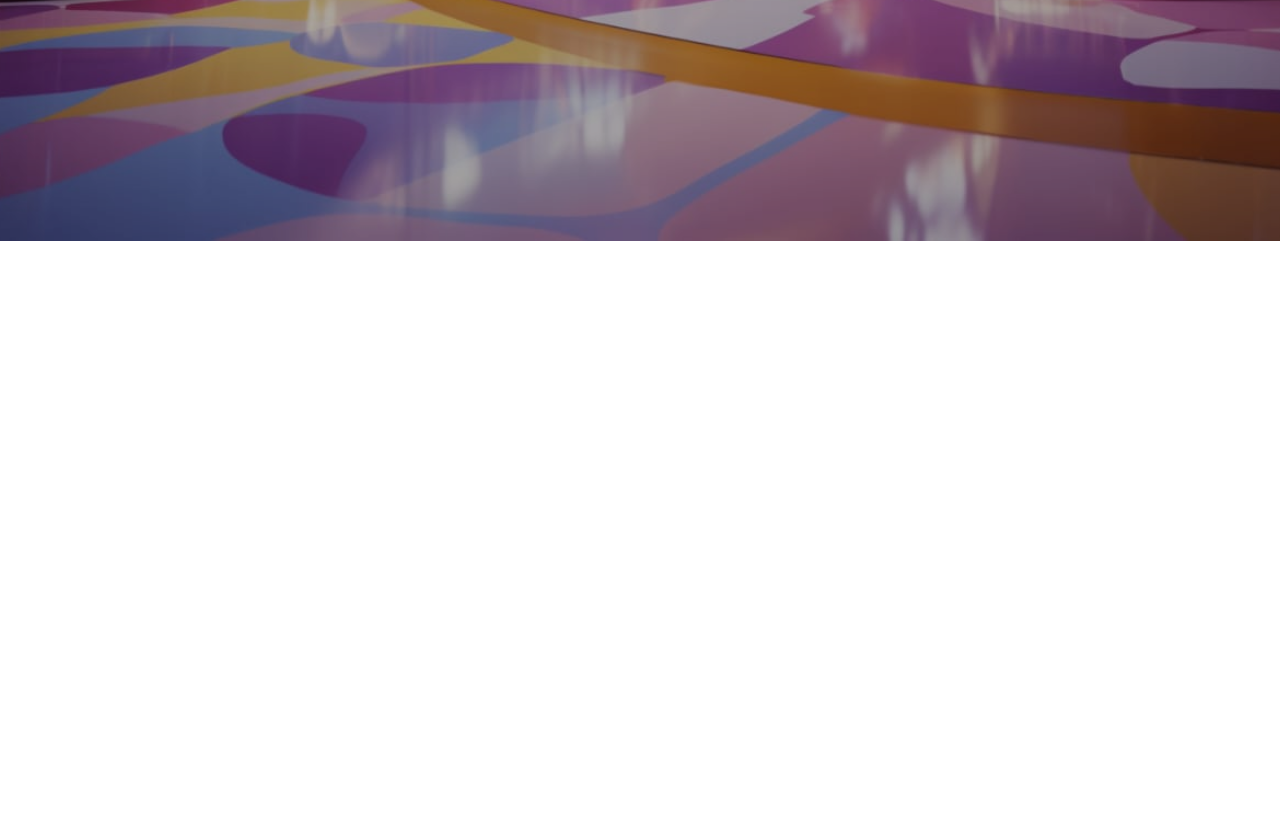
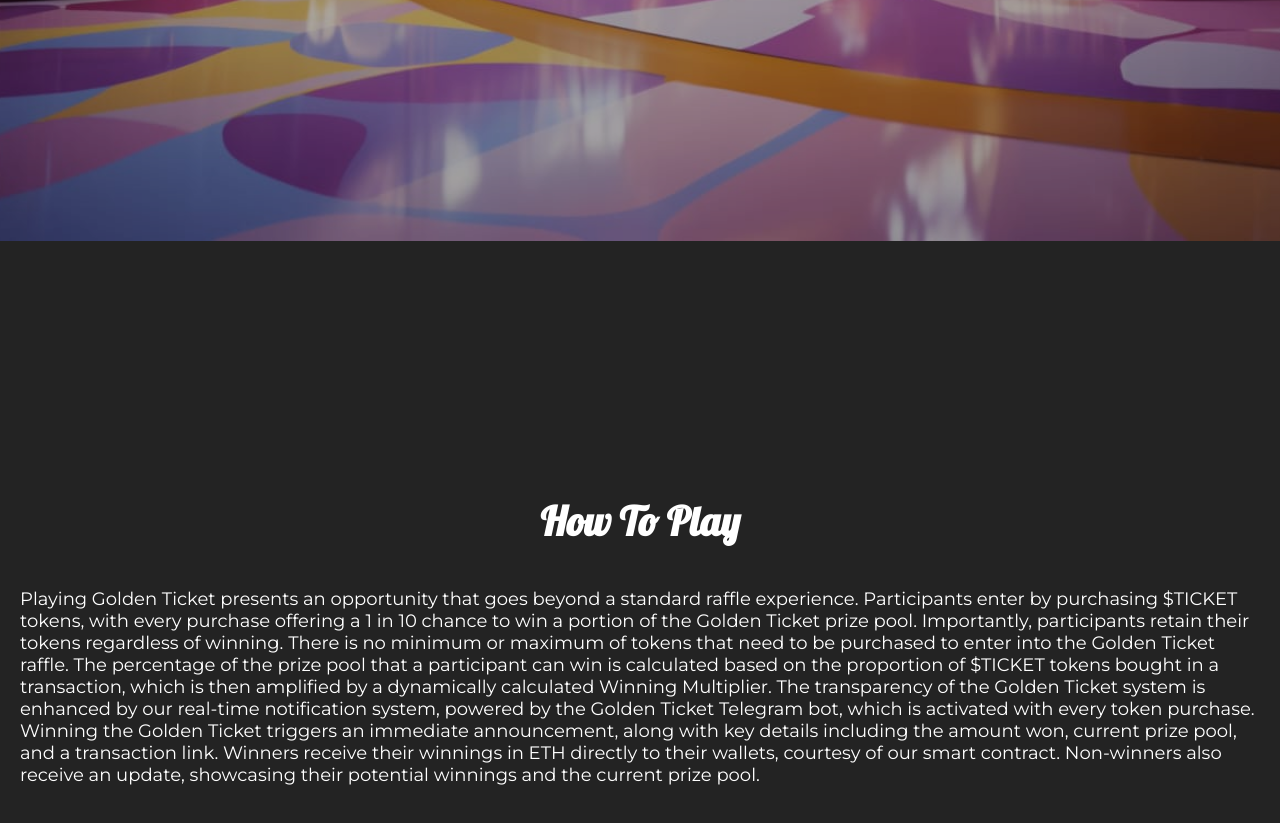
Before and after one commit to danieladebanjo55/golden-ticket, a React (Vite) app: page / in a window 1280 px wide. Shown: the part 2159-2982 px from the top of the page. Before the commit the page ends 2400 px from the top, so only its background shows below. Built offline with nearby package versions, Linux system fonts and the light colour scheme.

Commit message:
docs:how to section

```diff
--- a/src/App.jsx
+++ b/src/App.jsx
@@ -17,8 +17,8 @@
       <Hero />
       <About />
       <Algorithm />
-      {/* <HowTo />
-      <Tokenomics />
+      <HowTo />
+      {/* <Tokenomics />
       <Footer /> */}
     </>
   );
--- a/src/components/HowTo/HowTo.jsx
+++ b/src/components/HowTo/HowTo.jsx
@@ -1,5 +1,33 @@
 import React from "react";
+import "./HowTo.scss";
 
 export default function HowTo() {
-  return <div>HowTo</div>;
+  return (
+    <>
+      <section className="how__container">
+        <h2 className="title">How To Play</h2>
+
+        <p className="how_content">
+          Playing Golden Ticket presents an opportunity that goes beyond a
+          standard raffle experience. Participants enter by purchasing $TICKET
+          tokens, with every purchase offering a 1 in 10 chance to win a portion
+          of the Golden Ticket prize pool. Importantly, participants retain
+          their tokens regardless of winning. There is no minimum or maximum of
+          tokens that need to be purchased to enter into the Golden Ticket
+          raffle. The percentage of the prize pool that a participant can win is
+          calculated based on the proportion of $TICKET tokens bought in a
+          transaction, which is then amplified by a dynamically calculated
+          Winning Multiplier. The transparency of the Golden Ticket system is
+          enhanced by our real-time notification system, powered by the Golden
+          Ticket Telegram bot, which is activated with every token purchase.
+          Winning the Golden Ticket triggers an immediate announcement, along
+          with key details including the amount won, current prize pool, and a
+          transaction link. Winners receive their winnings in ETH directly to
+          their wallets, courtesy of our smart contract. Non-winners also
+          receive an update, showcasing their potential winnings and the current
+          prize pool.
+        </p>
+      </section>
+    </>
+  );
 }
--- a/src/components/HowTo/HowTo.scss
+++ b/src/components/HowTo/HowTo.scss
@@ -0,0 +1,28 @@
+.how__container {
+  display: flex;
+  justify-content: center;
+  align-items: center;
+  flex-direction: column;
+  gap: 2rem;
+  background-color: #232323;
+  height: 100vh;
+
+  .title {
+    font-family: "Lobster", cursive;
+    font-size: 40px;
+    text-align: left;
+    color: #fff;
+  }
+
+  .how_content {
+    color: #fff;
+    font-family: "Montserrat", sans-serif;
+    padding: 0 20px;
+  }
+
+  @media only screen and (max-width: 560px) {
+    .how_content {
+      text-align: center;
+    }
+  }
+}
```
Also changed, not shown: src/components/assets/dice.png (added).
